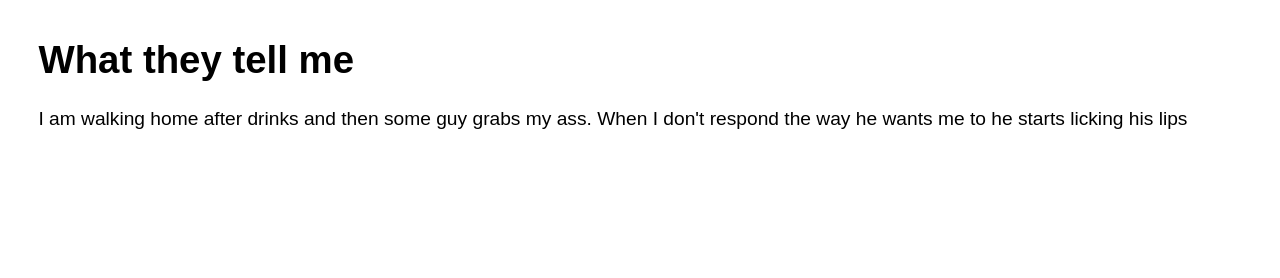
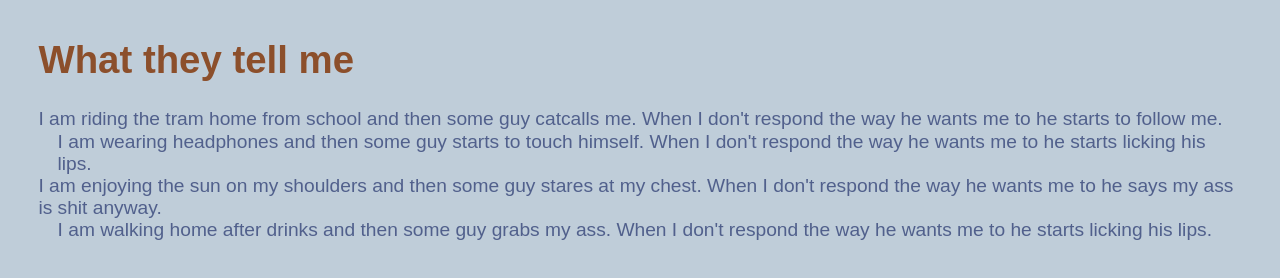
Before and after one commit to jennyhedley/digital-writing-poem-remix, a plain HTML site: page index.html in a window 1280 px wide. Drawn offline with Linux system fonts and the light colour scheme.

Commit message:
🦀❣️ Updated with Glitch

```diff
--- a/index.html
+++ b/index.html
@@ -6,7 +6,10 @@
     <meta name="viewport" content="width=device-width, initial-scale=1" />
     <link rel="preconnect" href="https://fonts.gstatic.com" />
     <!-- custom font -->
-    <link href="https://fonts.googleapis.com/css2?family=Roboto:wght@300&display=swap" rel="stylesheet">
+    <link
+      href="https://fonts.googleapis.com/css2?family=Roboto:wght@300&display=swap"
+      rel="stylesheet"
+    />
 
     <title>What they tell me</title>
 
@@ -15,15 +18,15 @@
       body {
         font-family: "Dosis", sans-serif;
         margin: 2em;
-        background-color: #FFF;
-        color: #000;
+        background-color: #BFCDD9;
+        color: #51608C;
         font-size: 1.2em;
       }
       h1 {
-        color: #000;
+        color: #8C4F2B;
       }
       #poem > div {
-        height: 1.2em;
+        min-height: 1.2em;
       }
       .indent {
         padding-left: 1em;
@@ -35,8 +38,7 @@
     <div id="poem"></div>
     <script>
       // set up the lists of words
-      const planets = "".split(","),
-        action = "blocks my path, grabs my ass, stares at my chest, starts to touch himself, catcalls me".split(
+      const action = "blocks my path, grabs my ass, stares at my chest, starts to touch himself, catcalls me".split(
           ","
         ),
         words = "calls me a fucking bitch, says my ass is shit anyway, yells that I'm an ugly slut, starts to follow me, starts licking his lips".split(
@@ -66,7 +68,8 @@
           " and then some guy " +
           getRandomFromList(action) +
           ". When I don't respond the way he wants me to he " +
-          getRandomFromList(words);
+          getRandomFromList(words) +
+          ".";
         const lineText = document.createTextNode(text);
         line.appendChild(lineText);
         // get the poem
@@ -87,7 +90,7 @@
       // implement the rules of the poem
       function processPoem() {
         counter++;
-        if (counter % 5 === 1) {
+        if (counter % 5 === 0) {
           addBlankLine();
         } else if (counter % 5 === 2 || counter % 5 === 4) {
           // if the second or fourth line add the line with an indent
@@ -95,7 +98,7 @@
         } else {
           addLine();
         }
-        if (counter > 1) {
+        if (counter > 15) {
           removeFirstLine();
         }
       }
```
